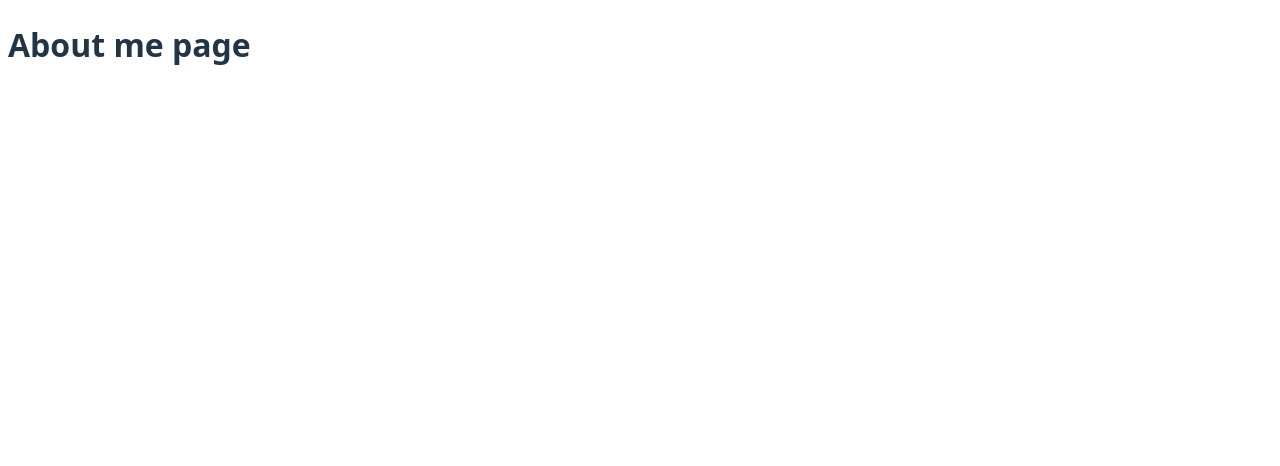
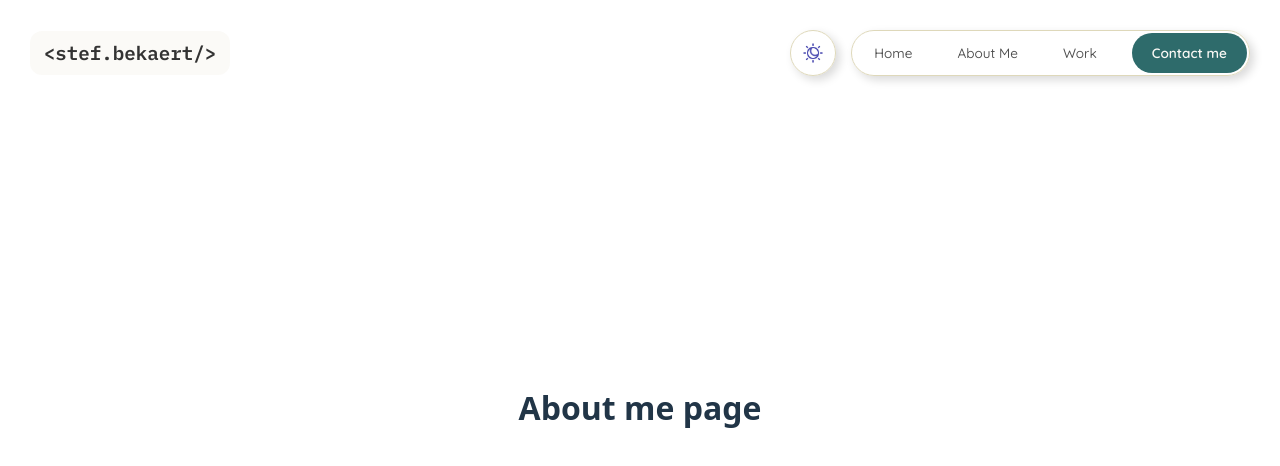
Before and after one commit to Stefdev13/stef-bekaert-portfolio, a React (Vite) app: page /about in a window 1280 px wide. Shown: the top 466 px of the page. Built offline with nearby package versions, Linux system fonts and the light colour scheme.

Commit message:
Header
Added the header to all pages, and temporarily gave them the same basic styling as the homepage
Added navigation to the onClick in the logo to take you to the homepage

```diff
--- a/src/components/navigation/Logo.jsx
+++ b/src/components/navigation/Logo.jsx
@@ -1,7 +1,10 @@
 import React, { useState } from "react";
 import styles from "./Logo.module.css";
+import { useNavigate } from "react-router";
 
 function Logo() {
+  let navigate = useNavigate();
+
   const [text, setText] = useState("stef.bekaert");
   const letters = "ABCDEFGHIJKLMNOPQRSTUVWXYZ";
 
@@ -79,6 +82,9 @@ function Logo() {
       className={styles.logo}
       onMouseEnter={onMouseEnter}
       onMouseLeave={onMouseLeave}
+      onClick={() => {
+        navigate("/");
+      }}
     >
       &lt;{text}/&gt;
     </div>
--- a/src/pages/AboutPage.jsx
+++ b/src/pages/AboutPage.jsx
@@ -1,7 +1,15 @@
 import React from "react";
+import styles from "./AboutPage.module.css";
+import Header from "../components/navigation/Header";
 
 function AboutPage() {
-  return <h1>About me page</h1>;
+  return (
+    <div className={styles.main}>
+      <Header />
+
+      <h1>About me page</h1>
+    </div>
+  );
 }
 
 export default AboutPage;
--- /dev/null
+++ b/src/pages/AboutPage.module.css
@@ -0,0 +1,12 @@
+.main {
+    margin: 0;
+    width: 100%;
+    height: 100vh;
+    text-align: center;
+
+    display: flex;
+    flex-direction: column;
+    align-items: center;
+    justify-content: center;
+    gap: 70px;
+  }
--- a/src/pages/ContactPage.jsx
+++ b/src/pages/ContactPage.jsx
@@ -1,7 +1,15 @@
 import React from "react";
+import styles from "./ContactPage.module.css";
+import Header from "../components/navigation/Header";
 
 function ContactPage() {
-  return <div>Contact page</div>;
+  return (
+    <div className={styles.main}>
+      <Header />
+
+      <h1>Contact page</h1>
+    </div>
+  );
 }
 
 export default ContactPage;
--- /dev/null
+++ b/src/pages/ContactPage.module.css
@@ -0,0 +1,12 @@
+.main {
+    margin: 0;
+    width: 100%;
+    height: 100vh;
+    text-align: center;
+
+    display: flex;
+    flex-direction: column;
+    align-items: center;
+    justify-content: center;
+    gap: 70px;
+  }
--- a/src/pages/WorkPage.jsx
+++ b/src/pages/WorkPage.jsx
@@ -1,7 +1,15 @@
 import React from "react";
+import styles from "./WorkPage.module.css";
+import Header from "../components/navigation/Header";
 
 function WorkPage() {
-  return <div>Work page</div>;
+  return (
+    <div className={styles.main}>
+      <Header />
+
+      <h1>Work page</h1>
+    </div>
+  );
 }
 
 export default WorkPage;
--- /dev/null
+++ b/src/pages/WorkPage.module.css
@@ -0,0 +1,12 @@
+.main {
+    margin: 0;
+    width: 100%;
+    height: 100vh;
+    text-align: center;
+
+    display: flex;
+    flex-direction: column;
+    align-items: center;
+    justify-content: center;
+    gap: 70px;
+  }
```
